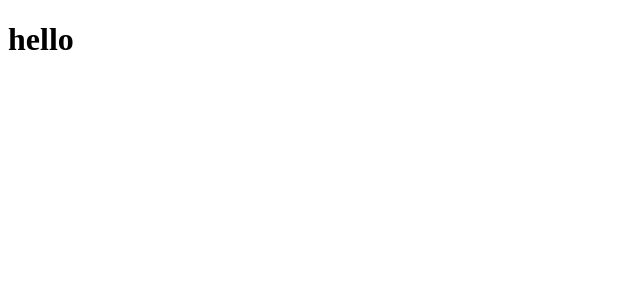
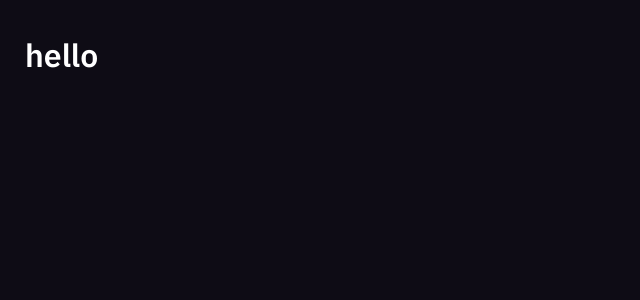
Before and after one commit to Andreizayaz/admin-panel-test, a React (Create React App) app: page / in a window 1280 px wide. Shown: the top 300 px of the page, without its empty margins (0-640 px from the left). Built offline with nearby package versions, Linux system fonts and the light colour scheme.

Commit message:
[develop]: add base styles

```diff
--- a/package.json
+++ b/package.json
@@ -13,6 +13,7 @@
     "react": "^18.2.0",
     "react-dom": "^18.2.0",
     "react-scripts": "5.0.1",
+    "sass": "^1.70.0",
     "typescript": "^4.9.5",
     "web-vitals": "^2.1.4"
   },
--- a/src/index.tsx
+++ b/src/index.tsx
@@ -1,6 +1,8 @@
 import React from "react";
 import ReactDOM from "react-dom/client";
 import App from "./App";
+
+import "./scss/main.scss";
 
 const root = ReactDOM.createRoot(
   document.getElementById("root") as HTMLElement
--- /dev/null
+++ b/src/scss/base/_base.scss
@@ -0,0 +1,21 @@
+html,
+body,
+.root {
+  height: 100%;
+}
+
+body {
+  padding: 34px 25px;
+  min-height: 100vh;
+  font-family: "IBM Plex Sans", sans-serif;
+}
+
+.root {
+  display: flex;
+  flex-direction: column;
+  column-gap: 34px;
+}
+
+main {
+  flex: 1 1 auto;
+}
--- /dev/null
+++ b/src/scss/base/_reset.scss
@@ -0,0 +1,26 @@
+* {
+  box-sizing: border-box;
+  margin: 0;
+  padding: 0;
+}
+
+a,
+button,
+input {
+  transition: all 0.4s;
+}
+
+input,
+button {
+  border: none;
+  background-color: transparent;
+  outline: none;
+}
+
+a {
+  text-decoration: none;
+}
+
+button {
+  cursor: pointer;
+}
--- /dev/null
+++ b/src/scss/main.scss
@@ -0,0 +1,3 @@
+@import "./base/reset";
+@import "./base/base";
+@import "./themes/dark";
--- /dev/null
+++ b/src/scss/themes/_dark.scss
@@ -0,0 +1,4 @@
+body {
+  color: #ffffff;
+  background-color: #0e0c15;
+}
```
Also changed, not shown: 1 other file (tests, documents, lock files or other folders).
